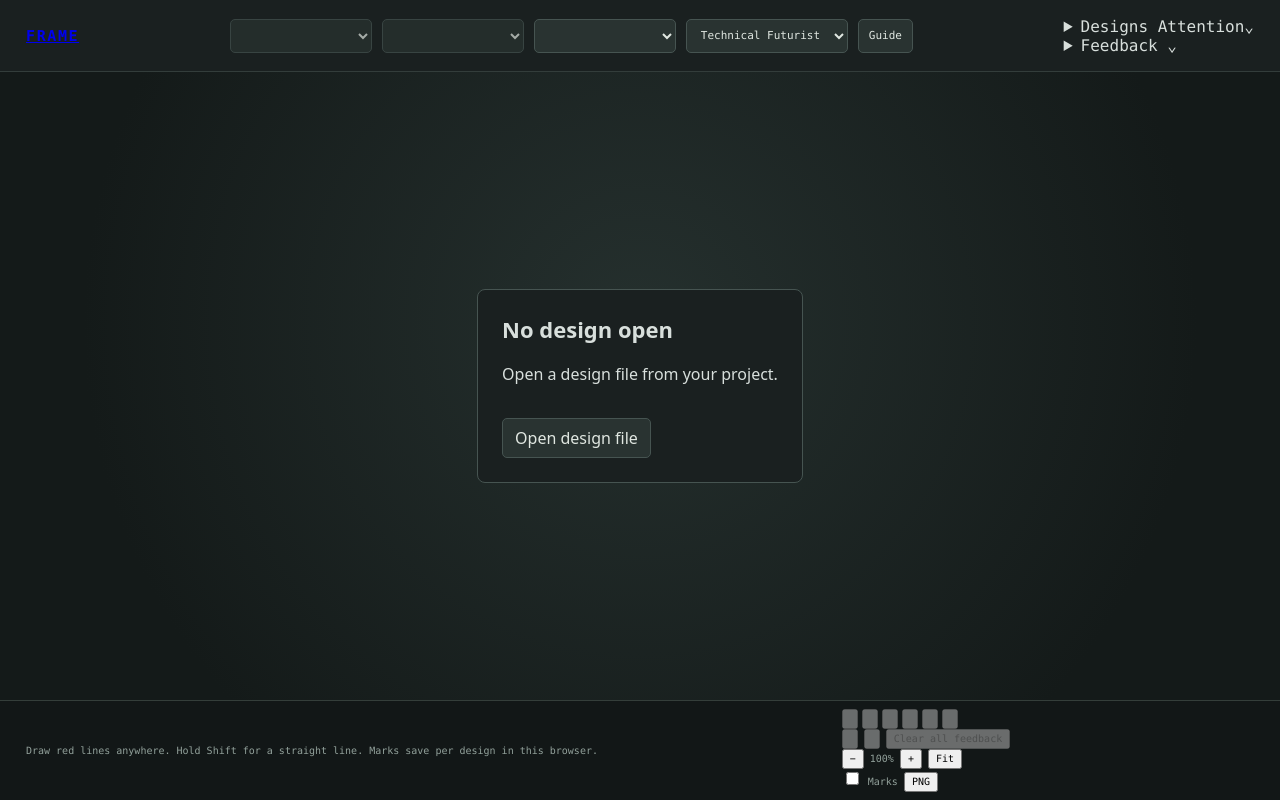
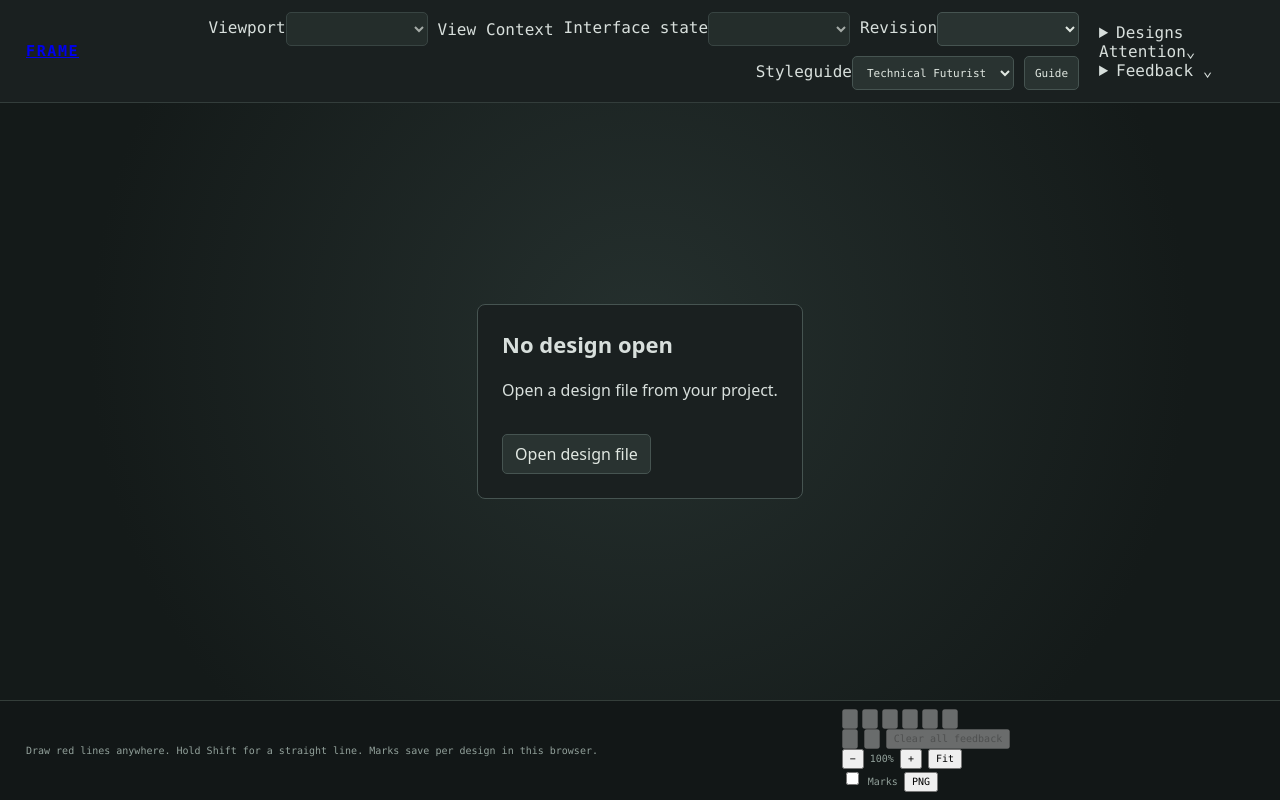
Before and after one commit to PORTALSURFER/frame, a website with bundled scripts: page index.html in a window 1280 px wide. Built offline with nearby package versions, Linux system fonts and the light colour scheme.

Commit message:
Label Frame review dropdowns

```diff
--- a/index.html
+++ b/index.html
@@ -43,12 +43,12 @@
     <header class="topbar">
       <a class="brand" href="./" aria-label="Frame home"><strong>FRAME</strong></a>
       <div class="tools" role="group" aria-label="Review controls">
-        <select id="viewport-picker" aria-label="Viewport" title="Viewport" disabled></select>
-        <select id="view-picker" aria-label="View" title="View" hidden></select>
-        <select id="context-picker" aria-label="Context" title="Context" hidden></select>
-        <select id="state-picker" aria-label="Interface state" title="Interface state"></select>
-        <select id="revision-picker" aria-label="Revision" title="Revision"></select>
-        <select id="styleguide-picker" aria-label="Styleguide" title="Styleguide"></select>
+        <label class="review-picker">Viewport<select id="viewport-picker" aria-label="Viewport" title="Viewport" disabled></select></label>
+        <label class="review-picker">View<select id="view-picker" aria-label="View" title="View" hidden></select></label>
+        <label class="review-picker">Context<select id="context-picker" aria-label="Context" title="Context" hidden></select></label>
+        <label class="review-picker">Interface state<select id="state-picker" aria-label="Interface state" title="Interface state"></select></label>
+        <label class="review-picker">Revision<select id="revision-picker" aria-label="Revision" title="Revision"></select></label>
+        <label class="review-picker">Styleguide<select id="styleguide-picker" aria-label="Styleguide" title="Styleguide"></select></label>
         <button id="view-styleguide" type="button" aria-label="View guide" disabled>Guide</button>
       </div>
       <div class="topbar-menus">
--- a/workspace.css
+++ b/workspace.css
@@ -5,9 +5,11 @@ body { background:var(--ui-bg); color:var(--ui-ink); font-family:"Helvetica Neue
 .topbar { display:flex; flex-direction:row; align-items:center; min-height:0; padding:0 0 3px; gap:8px; border-bottom:1px solid var(--ui-line); background:transparent; }
 .brand { flex:none; text-decoration:none; color:#e8e8e2; background:transparent; clip-path:none; }
 .brand strong { font-size:22px; letter-spacing:-.7px; font-weight:700; }
-.tools { display:flex; flex:1 1 auto; flex-wrap:nowrap; align-items:center; justify-content:flex-start; min-width:0; gap:5px; padding:3px; overflow-x:auto; scrollbar-width:thin; }
+.tools { display:flex; flex:1 1 auto; flex-wrap:nowrap; align-items:flex-end; justify-content:flex-start; min-width:0; gap:5px; padding:3px; overflow-x:auto; scrollbar-width:thin; }
 .tools > * { flex:none; white-space:nowrap; }
 .app label { color:var(--ui-muted); font-size:10px; letter-spacing:0; }
+.tools .review-picker { display:flex; flex-direction:column; gap:3px; line-height:12px; }
+.tools .review-picker:has(select[hidden]) { display:none; }
 .app select { background-color:#302f2e; border-color:var(--ui-line); color:var(--ui-ink); font:12px "Helvetica Neue",Arial,system-ui,sans-serif; height:32px; padding:0 30px 0 10px; max-width:100%; min-width:0; border-radius:4px; }
 .app button:not(.prototype-control):not(.note-pin),dialog button { background:linear-gradient(#424140,#333230); border:1px solid #51504e; border-radius:4px; color:var(--ui-ink); padding:7px 10px; min-height:32px; font:11px "Helvetica Neue",Arial,system-ui,sans-serif; }
 .app button:not(.prototype-control):not(.note-pin):hover:not(:disabled),dialog button:hover:not(:disabled) { border-color:var(--ui-accent); background:#484745; }
```
Also changed, not shown: tests/workspace-ui.test.cjs (+9 -0 lines).
